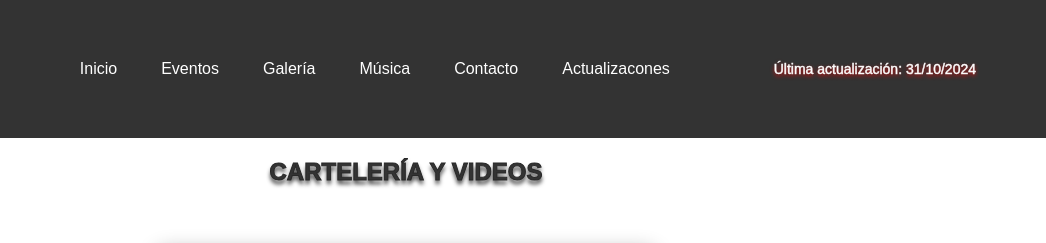
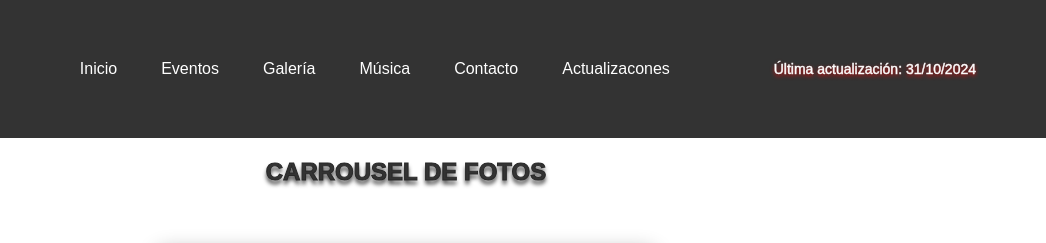
Before and after one commit to DJFIDOO/DJFIDOWEB, a plain HTML site: page galeria.html in a window 1280 px wide. Shown: the top 243 px of the page, 234-1280 px from the left. Drawn offline with Linux system fonts and the light colour scheme.

Commit message:
Update galeria.html

```diff
--- a/galeria.html
+++ b/galeria.html
@@ -28,7 +28,7 @@
             <p class="ultima-actualizacion rojo">Última actualización: 31/10/2024</p>
         </div>
     </header>
-            <h2 class="titulo">CARTELERÍA Y VIDEOS</h2>
+            <h2 class="titulo">CARROUSEL DE FOTOS</h2>
             <p>
               <div class="carrusel">
                 <input type="radio" name="selector" id="slide1" checked>
```
